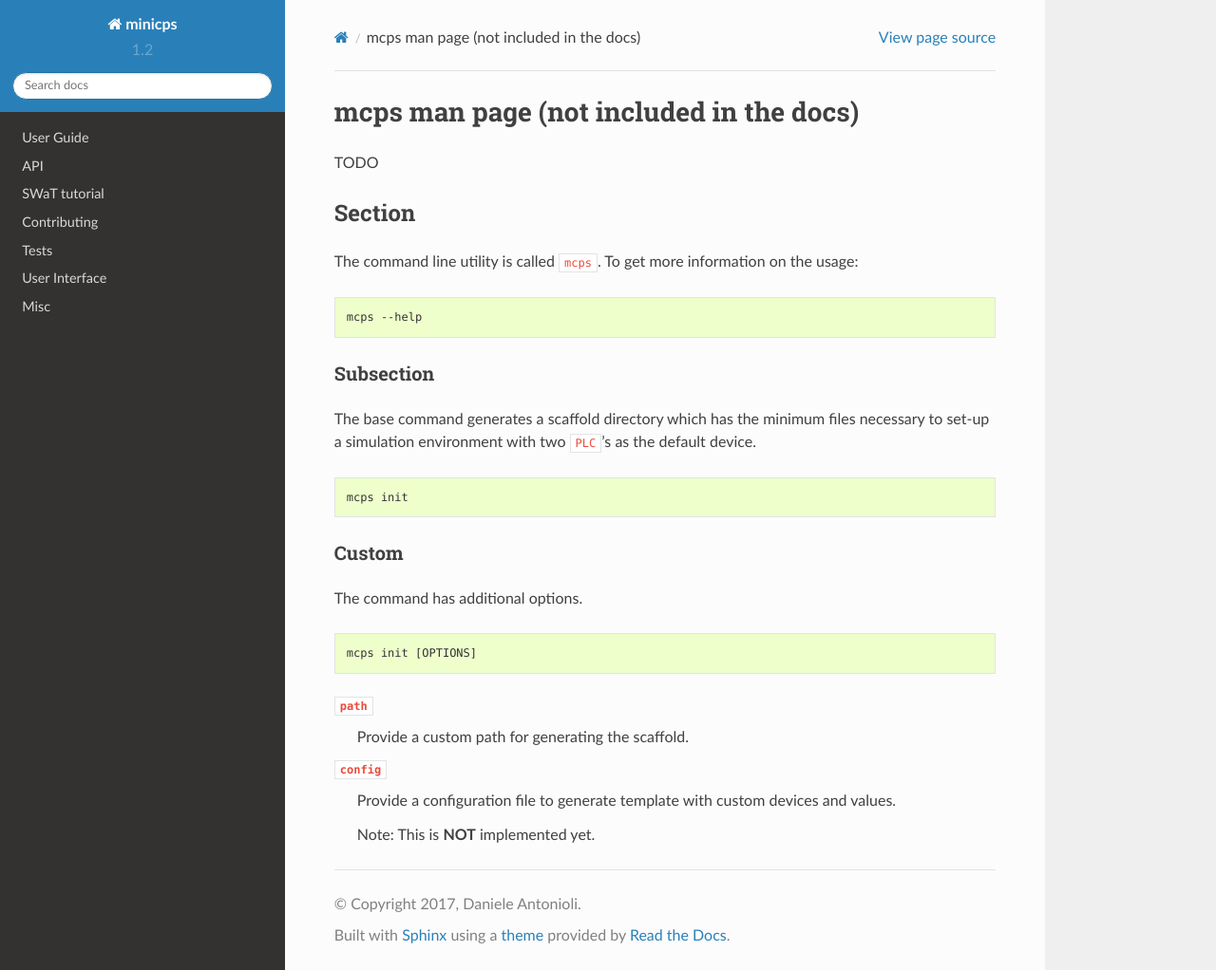
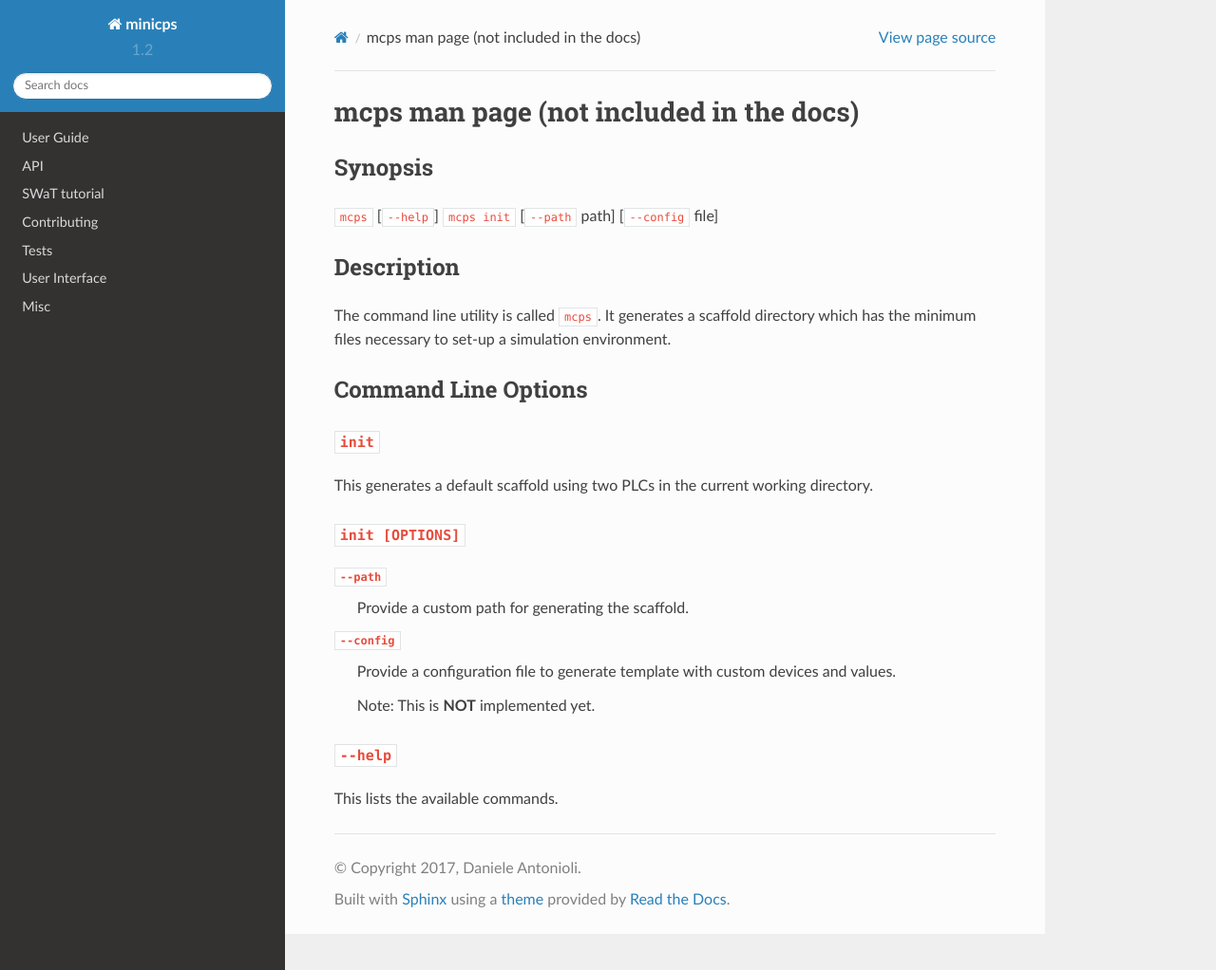
Before and after one commit to scy-phy/minicps, a Sphinx documentation site: the page built from docs/mcps-man.rst, in a window 1280 px wide and 1022 px high. Shown: the whole window at 95% size. Built offline with Sphinx 7.4.7 and the Read the Docs theme 2.0.0, drawn with Linux system fonts in a browser that asks for light colours.

Commit message:
edited man for mcps to follow man structure

```diff
--- a/docs/mcps-man.rst
+++ b/docs/mcps-man.rst
@@ -5,41 +5,41 @@
 mcps man page (not included in the docs)
 ****************************************
 
-TODO
+========
+Synopsis
+========
 
-=======================
-Section
-=======================
+``mcps`` [``--help``]
+``mcps init`` [``--path`` path] [``--config`` file]
 
-The command line utility is called ``mcps``. To get more information on the usage:
+===========
+Description
+===========
 
-.. code-block:: console
+The command line utility is called ``mcps``. It generates a scaffold directory which has
+the minimum files necessary to set-up a simulation environment.
 
-   mcps --help
+====================
+Command Line Options
+====================
 
-Subsection
+``init``
+--------
+
+This generates a default scaffold using two PLCs in the current working directory.
+
+``init [OPTIONS]``
+------------------
+
+``--path``
+    Provide a custom path for generating the scaffold.
+
+``--config``
+    Provide a configuration file to generate template with custom devices and values.
+
+    Note: This is **NOT** implemented yet.
+
+``--help``
 ----------
 
-The base command generates a scaffold directory which has the minimum files necessary
-to set-up a simulation environment with two ``PLC``'s as the default device.
-
-.. code-block:: console
-
-   mcps init
-
-Custom
--------
-
-The command has additional options.
-
-.. code-block:: console
-
-   mcps init [OPTIONS]
-
-``path``
-     Provide a custom path for generating the scaffold.
-
-``config``
-     Provide a configuration file to generate template with custom devices and values.
-
-     Note: This is **NOT** implemented yet.
+This lists the available commands.
```
